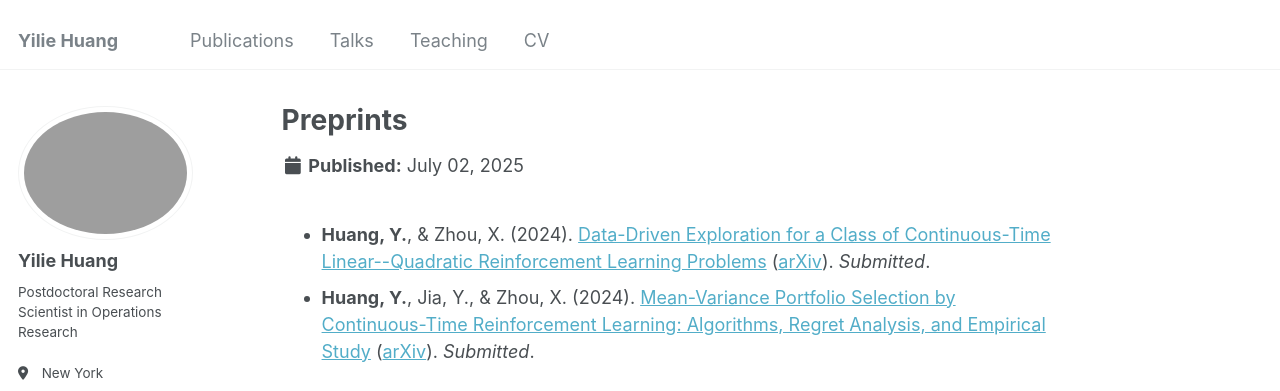
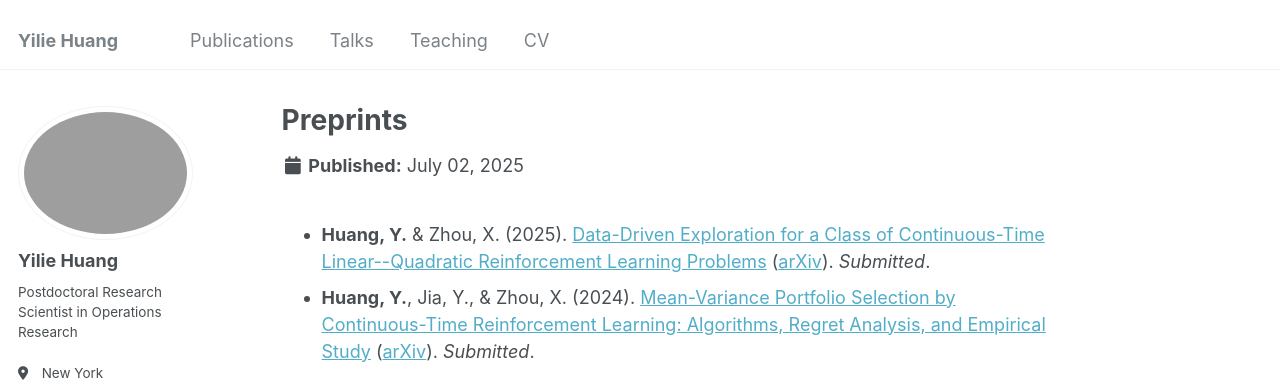
Before and after one commit to yiliehuang/yiliehuang.github.io, a Jekyll site: the page built from _publications/preprints.md, in a window 1280 px wide and 1087 px high. Shown: the top 391 px of the window. Built offline with Jekyll 4.4.1, drawn with Linux system fonts in a browser that asks for light colours; some web fonts are replaced.

Commit message:
Update preprints.md

```diff
--- a/_publications/preprints.md
+++ b/_publications/preprints.md
@@ -4,7 +4,7 @@ category: preprints
 permalink: publication/preprints
 ---
 <ul>
-  <li><strong>Huang, Y.</strong>, & Zhou, X. (2024).
+  <li><strong>Huang, Y.</strong> & Zhou, X. (2025).
       <a href="/files/LQ_ArXiv.pdf">Data-Driven Exploration for a Class of Continuous-Time Linear--Quadratic Reinforcement Learning Problems</a>
       (<a href="https://arxiv.org/abs/2507.00358">arXiv</a>). <em>Submitted</em>.
   </li>
```
